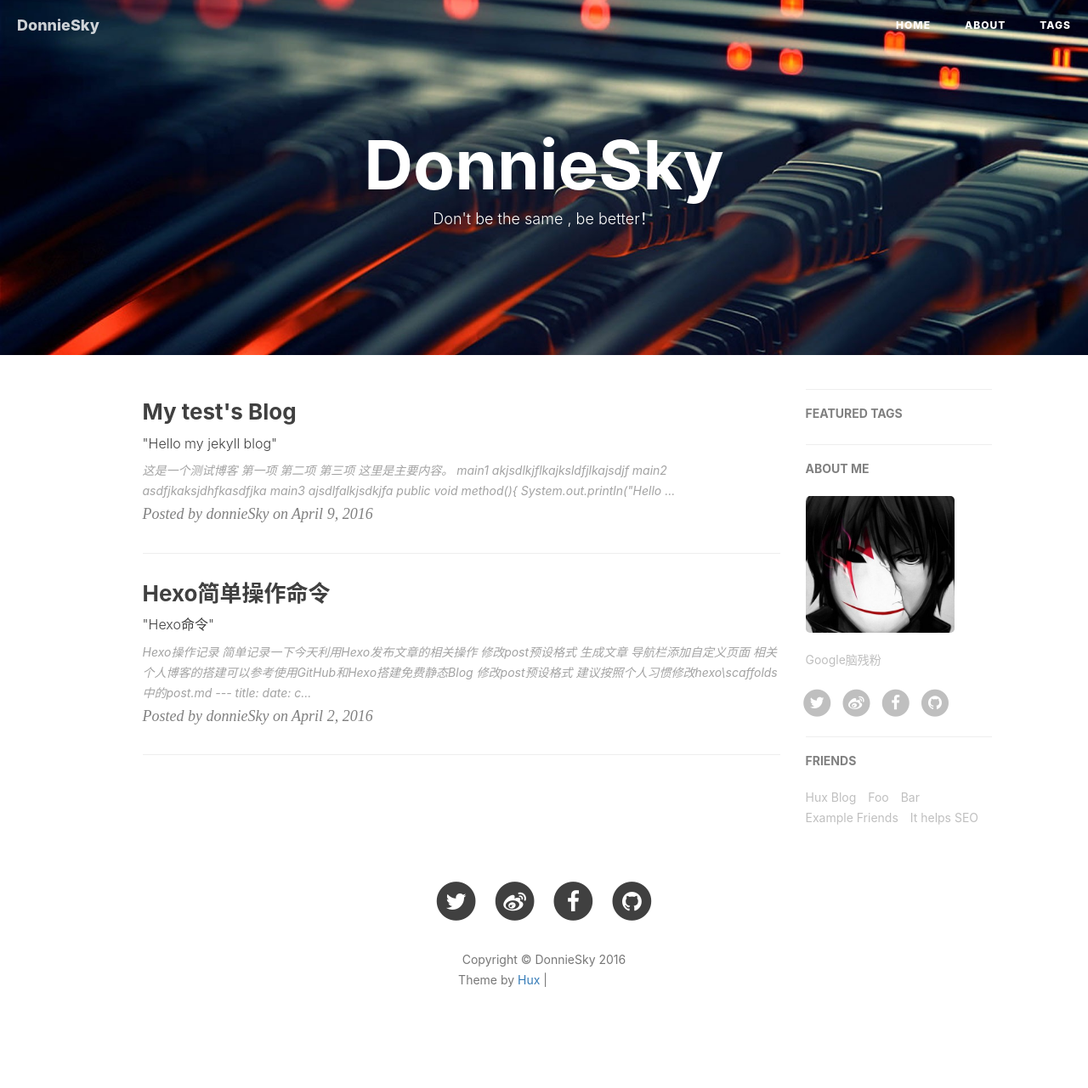
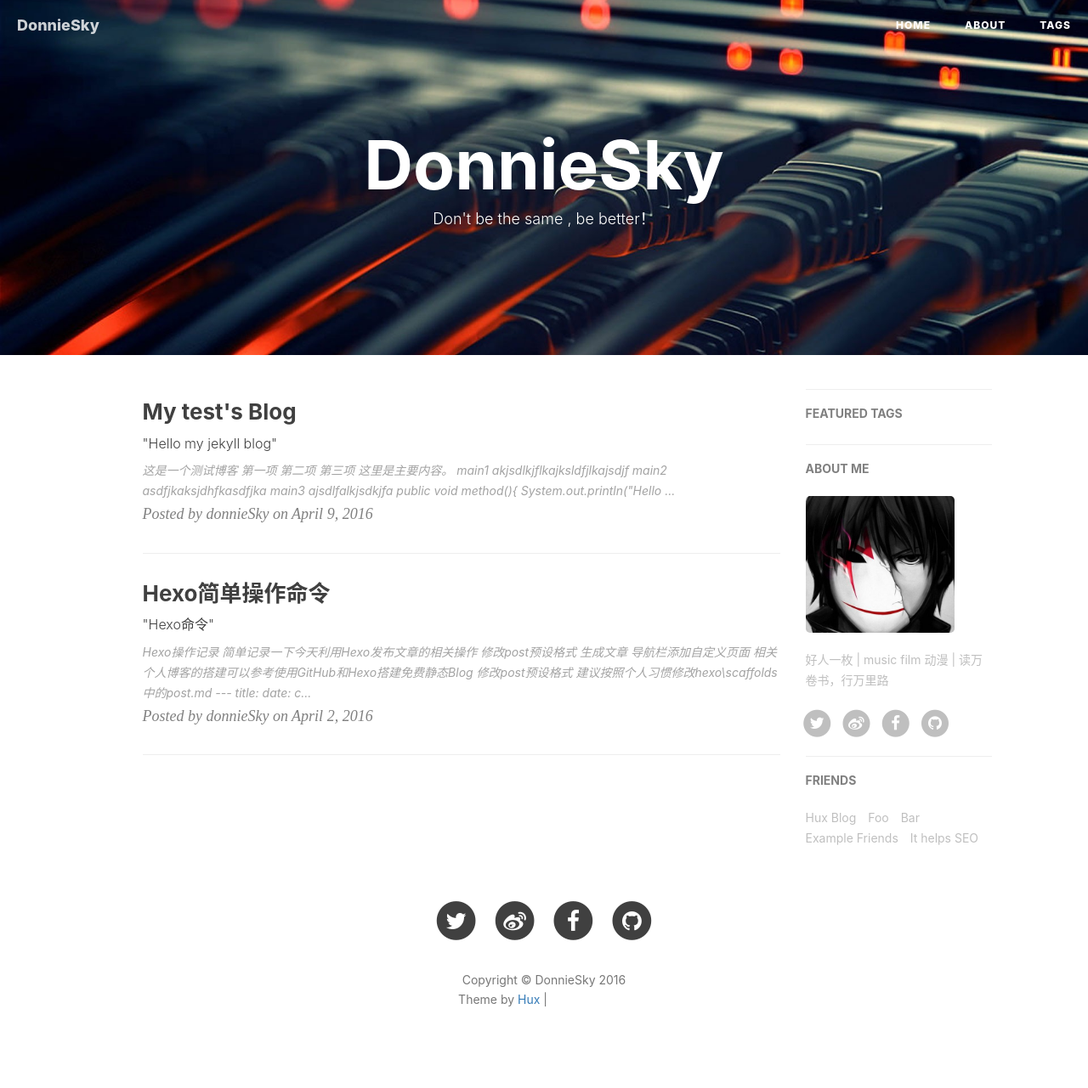
Before and after one commit to doghex/donniesky.github.io, a Jekyll site: the page built from index.html, in a window 1280 px wide. Shown: the whole page at 85% size. Built offline with Jekyll 4.4.1, drawn with Linux system fonts in a browser that asks for light colours; nearby versions of some CDN libraries; the list of posts is cut into pages by our own code; comment, search, counter and statistics services are not loaded; before the commit the page ends 1258 px from its top, so only the background shows below that; grey boxes are pictures that could not be loaded.

Commit message:
update profile
update profile

```diff
--- a/_config.yml
+++ b/_config.yml
@@ -67,7 +67,7 @@
 
 # Sidebar settings
 sidebar: true                           # whether or not using Sidebar.
-sidebar-about-description: "Google脑残粉"
+sidebar-about-description: "好人一枚 | music film 动漫 | 读万卷书，行万里路"
 sidebar-avatar: /img/avatar-donniesky.jpg      # use absolute URL, seeing it's used in both `/` and `/about/`
 
 
```
